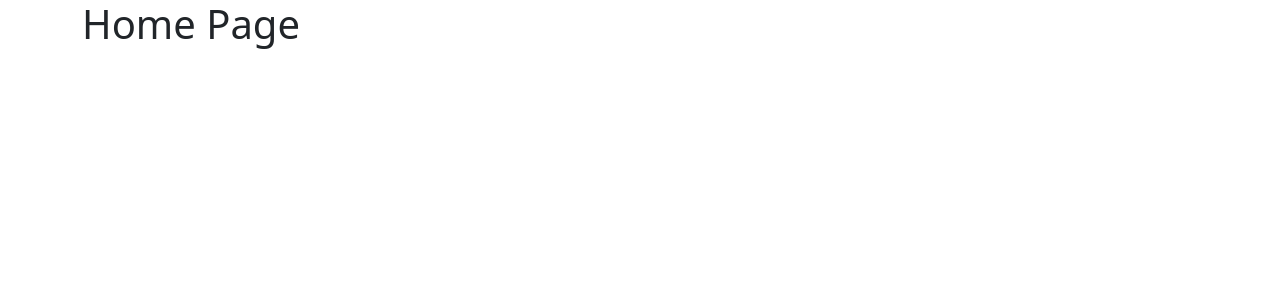
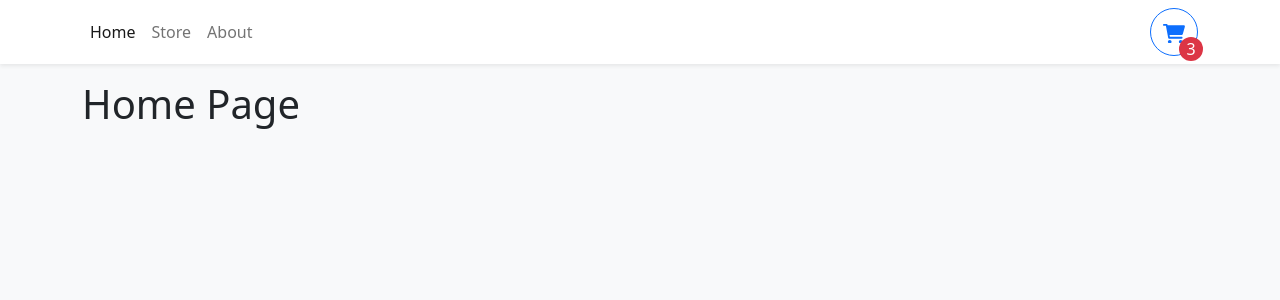
Before and after one commit to Hamberfim/typescript-shopping-cart, a React (Vite) app: page / in a window 1280 px wide. Shown: the top 300 px of the page. Built offline with nearby package versions, Linux system fonts and the light colour scheme.

Commit message:
built nav, cart button | stop: https://youtu.be/lATafp15HWA?t=931

```diff
--- a/index.html
+++ b/index.html
@@ -6,7 +6,7 @@
     <meta name="viewport" content="width=device-width, initial-scale=1.0" />
     <title>Vite App</title>
   </head>
-  <body>
+  <body class="bg-light">
     <div id="root"></div>
     <script type="module" src="/src/main.tsx"></script>
   </body>
--- a/src/App.tsx
+++ b/src/App.tsx
@@ -3,9 +3,13 @@
 import { Home } from "./pages/Home";
 import { Store } from "./pages/Store";
 import { About } from "./pages/About";
+import { Navbar } from "./components/Navbar";
 
 function App() {
   return (
+    /* tage fragment so it will render everything to the screen */
+    <>
+      <Navbar />
       <Container className="mb-4">
         <Routes>
           {/* navigation routes - pages */}
@@ -14,6 +18,7 @@
           <Route path="/about" element={<About />} />
         </Routes>
       </Container>
+    </>
   );
 }
 
--- /dev/null
+++ b/src/components/Navbar.tsx
@@ -0,0 +1,49 @@
+import { Button, Container, Nav, Navbar as NavbarBs } from "react-bootstrap";
+import { NavLink } from "react-router-dom";
+
+export function Navbar() {
+  return (
+    <NavbarBs sticky="top" className="bg-white shadow-sm mb-3">
+      <Container>
+        <Nav className="me-auto">
+          <Nav.Link to="/" as={NavLink}>
+            Home
+          </Nav.Link>
+          <Nav.Link to="/store" as={NavLink}>
+            Store
+          </Nav.Link>
+          <Nav.Link to="/about" as={NavLink}>
+            About
+          </Nav.Link>
+        </Nav>
+        <Button
+          style={{ width: "3rem", height: "3rem", position: "relative" }}
+          variant="outline-primary"
+          className="rounded-circle"
+        >
+          <svg
+            xmlns="http://www.w3.org/2000/svg"
+            viewBox="0 0 576 512"
+            fill="currentColor"
+          >
+            <path d="M96 0C107.5 0 117.4 8.19 119.6 19.51L121.1 32H541.8C562.1 32 578.3 52.25 572.6 72.66L518.6 264.7C514.7 278.5 502.1 288 487.8 288H170.7L179.9 336H488C501.3 336 512 346.7 512 360C512 373.3 501.3 384 488 384H159.1C148.5 384 138.6 375.8 136.4 364.5L76.14 48H24C10.75 48 0 37.25 0 24C0 10.75 10.75 0 24 0H96zM128 464C128 437.5 149.5 416 176 416C202.5 416 224 437.5 224 464C224 490.5 202.5 512 176 512C149.5 512 128 490.5 128 464zM512 464C512 490.5 490.5 512 464 512C437.5 512 416 490.5 416 464C416 437.5 437.5 416 464 416C490.5 416 512 437.5 512 464z" />
+          </svg>
+          <div
+            className="rounded-circle bg-danger d-flex justify-content-center align-items-center"
+            style={{
+              color: "white",
+              width: "1.5rem",
+              height: "1.5rem",
+              position: "absolute",
+              bottom: 0,
+              right: 0,
+              transform: "translate(25%, 25%)",
+            }}
+          >
+            3
+          </div>
+        </Button>
+      </Container>
+    </NavbarBs>
+  );
+}
```
Lines whose indentation alone changed are shown as unchanged.
